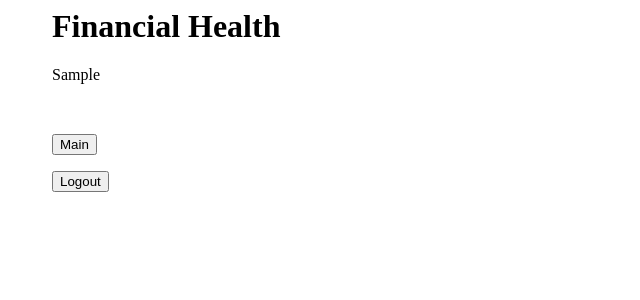
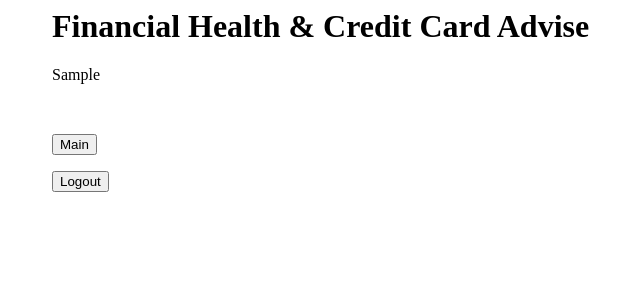
Before and after one commit to ysgoh97/20240601-Financial-Health-Tracker, a Flask app: template templates/fin_health/fin_result.html in a window 1280 px wide. Shown: the top 300 px of the page, without its empty margins (272-912 px from the left). Run offline with Flask 3, Linux system fonts and the light colour scheme; the template is opened without the code that fills it: most values are stand-ins (such as "Sample title", 1, 10 or a date in 2020).

Commit message:
Update fin_result.html

```diff
--- a/templates/fin_health/fin_result.html
+++ b/templates/fin_health/fin_result.html
@@ -7,7 +7,7 @@
 
 
 <div class="container">
-<h1>Financial Health</h1>
+<h1>Financial Health & Credit Card Advise</h1>
 
 <p>{{ fin_res }}</p>
 
```
